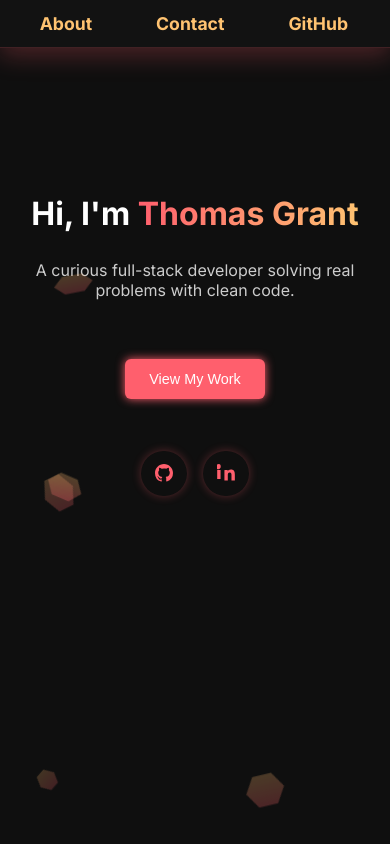
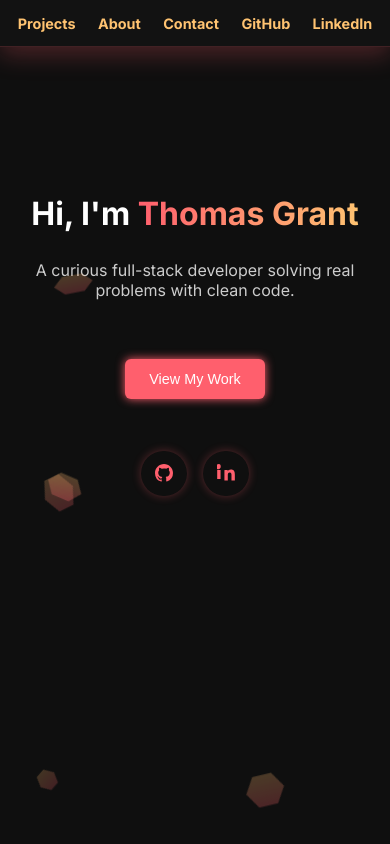
Before and after one commit to TomRgrant/ThomasGrantPortfolio, a React (Vite) app in the folder ThomasGrantPortfolio/: page / in a window 390 px wide. Shown: the top 844 px of the page. Built offline with nearby package versions, Linux system fonts and the light colour scheme.

Commit message:
Updated navbar css for mobile

```diff
--- a/ThomasGrantPortfolio/src/Styles/Navbar.css
+++ b/ThomasGrantPortfolio/src/Styles/Navbar.css
@@ -1,3 +1,4 @@
+
 .navbar {
   position: fixed;
   top: 0;
@@ -50,3 +51,25 @@
   outline: none;
   cursor: pointer;
 }
+
+@media (max-width: 768px) {
+  .navbar ul {
+    gap: 1rem;
+  }
+
+  .navbar a {
+    font-size: 0.95rem;
+    padding: 0.35rem 0.5rem;
+  }
+}
+
+@media (max-width: 480px) {
+  .navbar ul {
+    gap: 0.6rem;
+  }
+
+  .navbar a {
+    font-size: 0.9rem;
+    padding: 0.25rem 0.4rem;
+  }
+}
```
